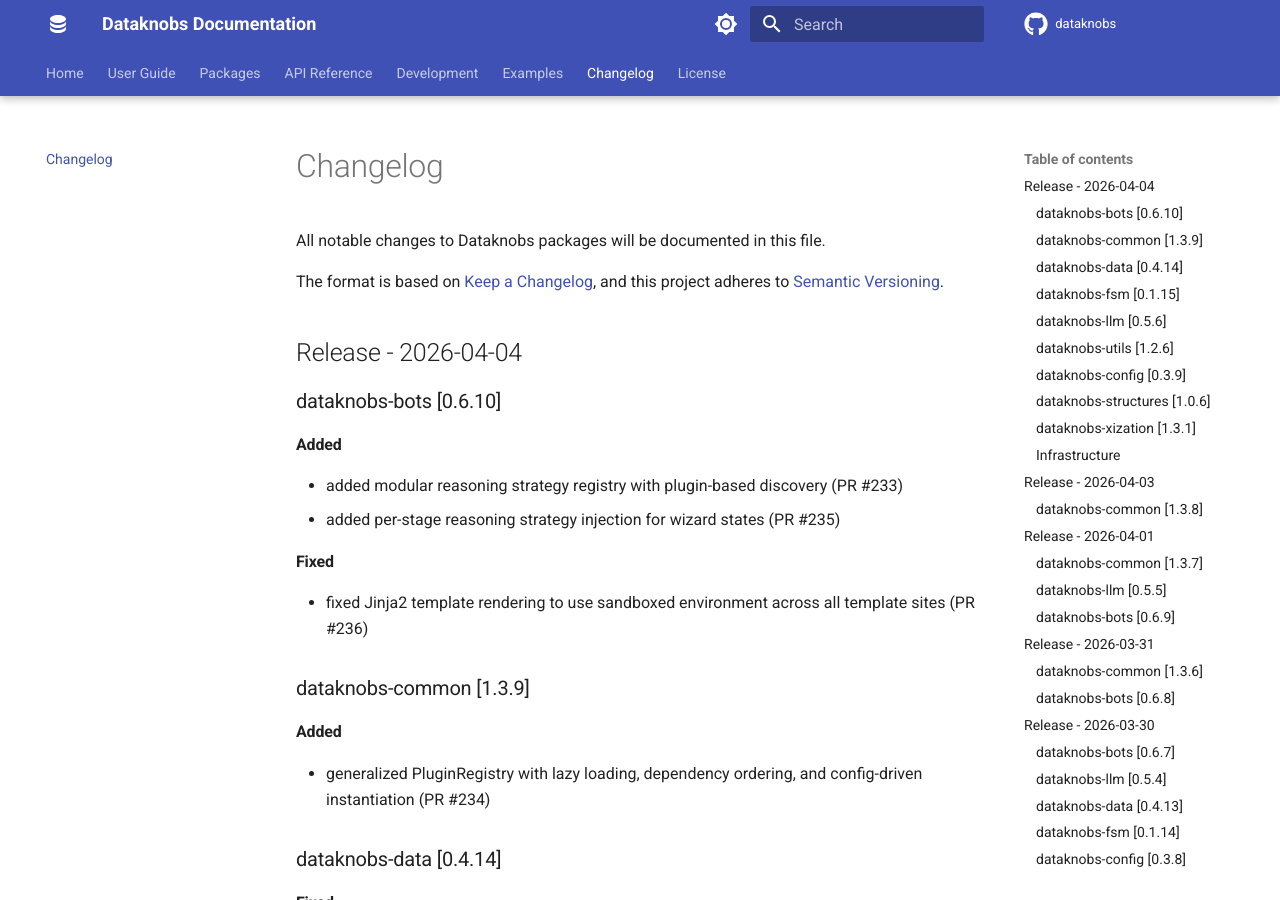
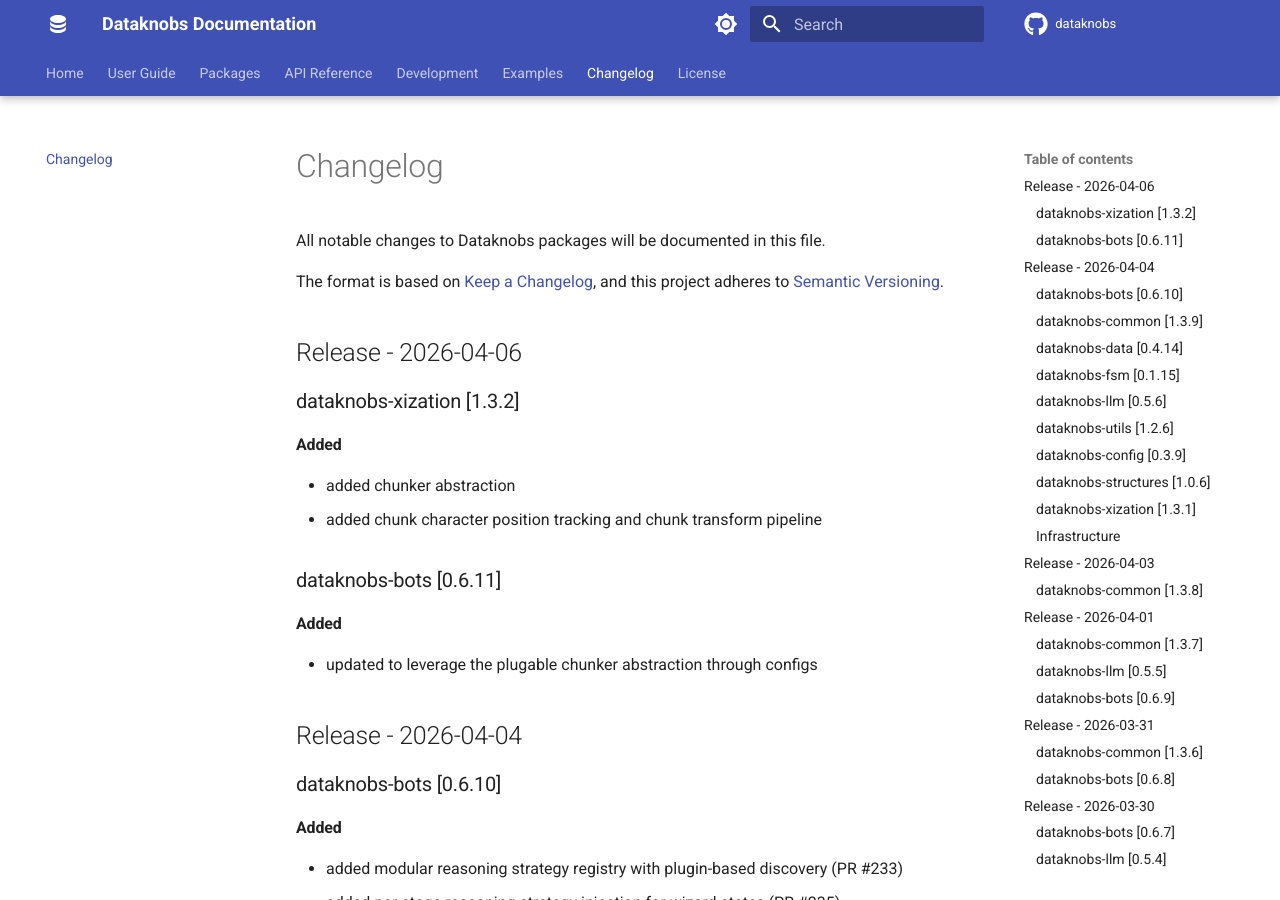
Before and after one commit to KBS-Labs/dataknobs, an MkDocs documentation site: the page built from docs/changelog.md, in a window 1280 px wide and 900 px high. Built offline with MkDocs 1.6.1 and Material for MkDocs 9.7.7, drawn with Linux system fonts in a browser that asks for light colours; comment, search, counter and statistics services are not loaded.

Commit message:
bumped versions, updated release notes

```diff
--- a/docs/changelog.md
+++ b/docs/changelog.md
@@ -4,6 +4,20 @@
 
 The format is based on [Keep a Changelog](https://keepachangelog.com/en/1.0.0/),
 and this project adheres to [Semantic Versioning](https://semver.org/spec/v2.0.0.html).
+
+## Release - 2026-04-06
+
+### dataknobs-xization [1.3.2]
+
+#### Added
+- added chunker abstraction
+- added chunk character position tracking and chunk transform pipeline
+
+### dataknobs-bots [0.6.11]
+
+#### Added
+- updated to leverage the plugable chunker abstraction through configs
+
 
 ## Release - 2026-04-04
 
--- a/docs/installation.md
+++ b/docs/installation.md
@@ -308,10 +308,10 @@
 dataknobs-data>=0.4.14
 dataknobs-fsm>=0.1.15
 dataknobs-llm>=0.5.6
-dataknobs-bots>=0.6.10
+dataknobs-bots>=0.6.11
 dataknobs-structures>=1.0.6
 dataknobs-utils>=1.2.6
-dataknobs-xization>=1.3.1
+dataknobs-xization>=1.3.2
 
 # Optional dependencies
 psycopg2-binary>=2.9.0
```
Also changed, not shown: docs/index.md (+2 -2 lines), 6 other files.
